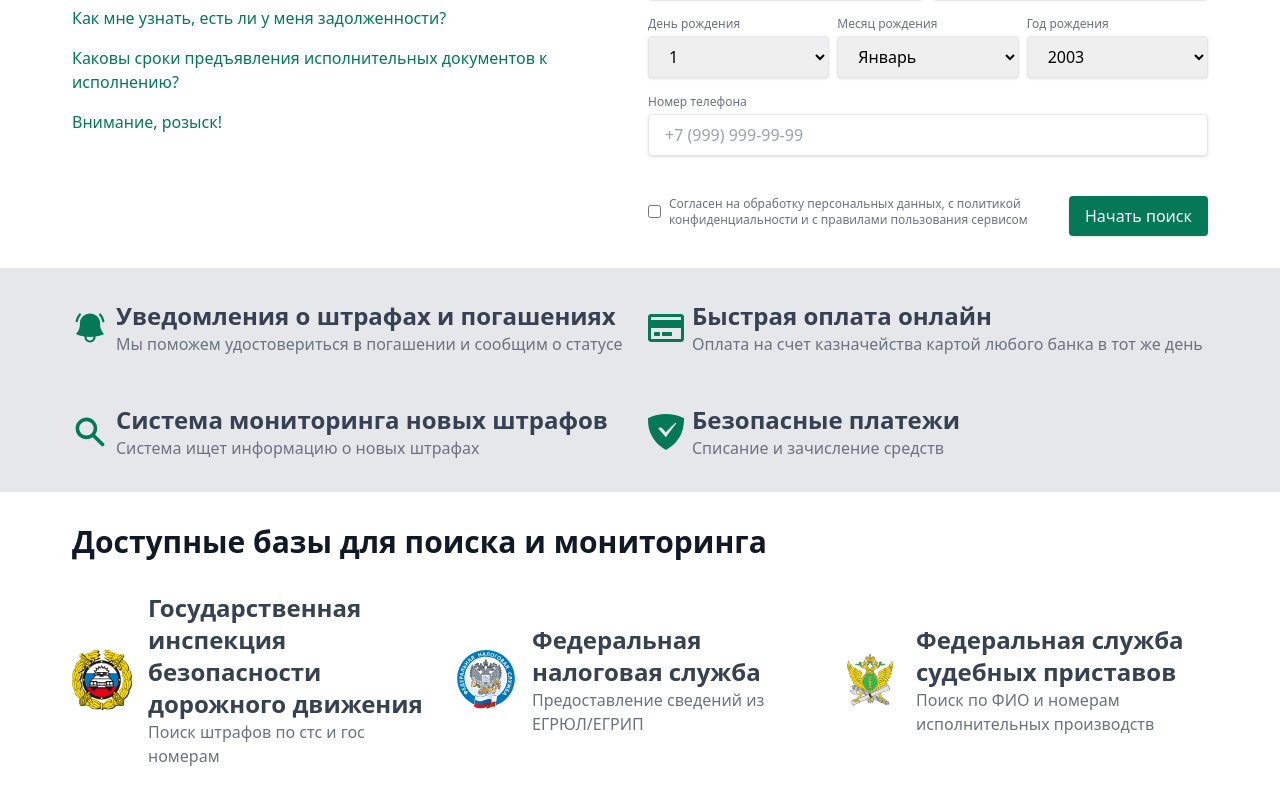
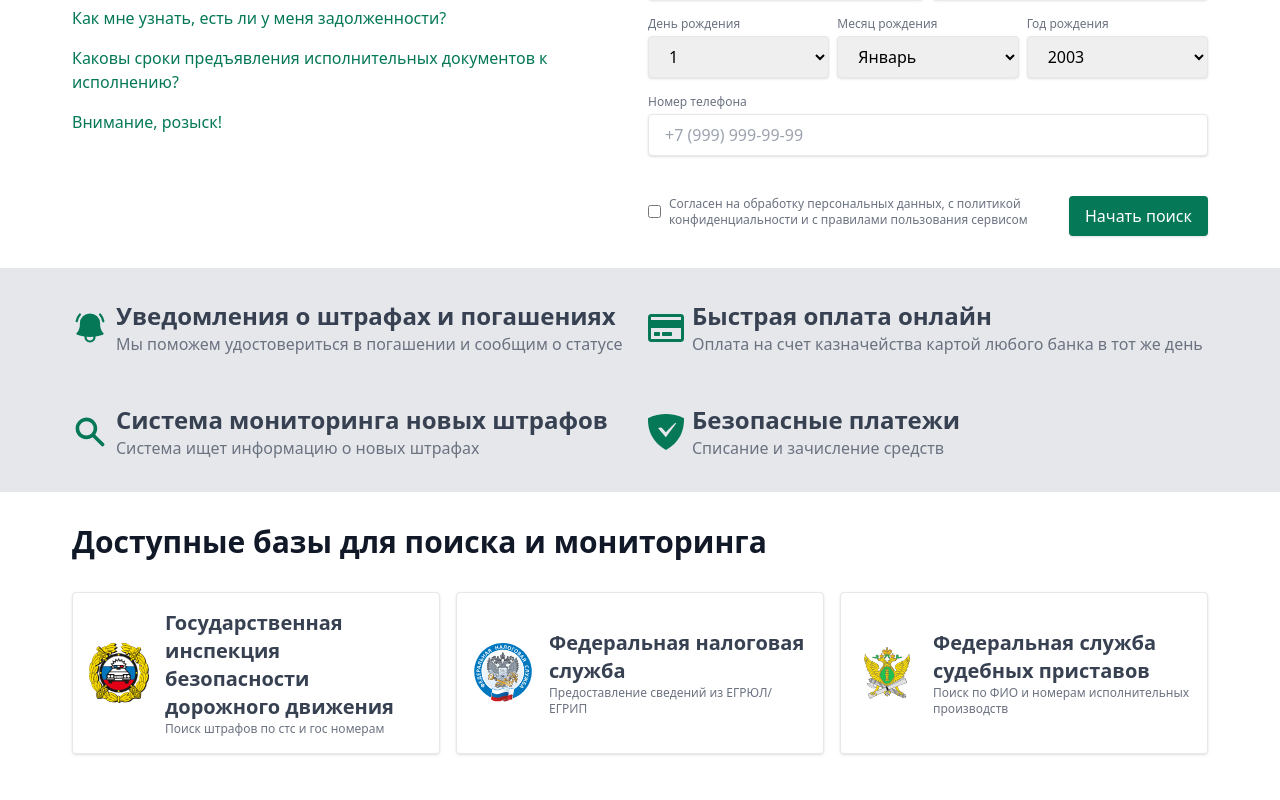
Before and after one commit to chernyshovmaksim/fssp, a Next.js app: page / in a window 1280 px wide. Shown: the part 329-1129 px from the top of the page. Built offline with nearby package versions, Linux system fonts and the light colour scheme.

Commit message:
added more styles for component bases

```diff
--- a/components/blocks/Bases.tsx
+++ b/components/blocks/Bases.tsx
@@ -14,7 +14,7 @@ const Bases: FC = () => {
             Доступные базы для поиска и мониторинга
           </h3>
           <div className="grid grid-cols-1 gap-y-16 md:grid-cols-3 md:gap-4">
-            <div className="flex items-center gap-4">
+            <div className="flex items-center gap-4 border rounded p-4 shadow">
               <Image
                 src={gibddLogo.src}
                 width={60}
@@ -24,15 +24,15 @@ const Bases: FC = () => {
                 }
               />
               <div className="flex flex-col flex-1">
-                <h4 className="text-2xl font-bold text-gray-700">
+                <h4 className="text-xl font-bold text-gray-700">
                   Государственная инспекция безопасности дорожного движения
                 </h4>
-                <span className="text-gray-500">
+                <span className=" text-xs text-gray-500">
                   Поиск штрафов по стс и гос номерам
                 </span>
               </div>
             </div>
-            <div className="flex items-center gap-4">
+            <div className="flex items-center gap-4 border rounded p-4 shadow">
               <Image
                 src={fnsLogo.src}
                 width={60}
@@ -41,16 +41,15 @@ const Bases: FC = () => {
               />
 
               <div className="flex flex-col flex-1">
-                <h4 className="text-2xl font-bold text-gray-700">
+                <h4 className="text-xl font-bold text-gray-700">
                   Федеральная налоговая служба
                 </h4>
-                <span className="text-gray-500">
+                <span className="text-xs text-gray-500">
                   Предоставление сведений из ЕГРЮЛ/ЕГРИП
                 </span>
               </div>
             </div>
-            <div className="flex items-center gap-4">
-
+            <div className="flex items-center gap-4 border rounded p-4 shadow">
                 <Image
                   src={fsspLogo.src}
                   width={60}
@@ -58,10 +57,10 @@ const Bases: FC = () => {
                   alt={"Федеральная служба судебных приставов"}
                 />
               <div className="flex flex-col flex-1">
-                <h4 className="text-2xl font-bold text-gray-700">
+                <h4 className="text-xl font-bold text-gray-700">
                   Федеральная служба судебных приставов
                 </h4>
-                <span className="text-gray-500">
+                <span className="text-xs text-gray-500">
                   Поиск по ФИО и номерам исполнительных производств
                 </span>
               </div>
```
Also changed, not shown: 2 other files (tests, documents, lock files or other folders).
